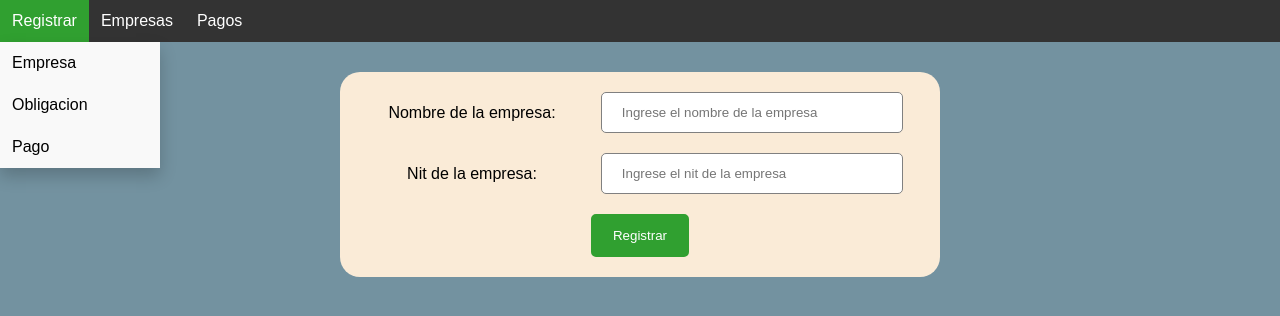
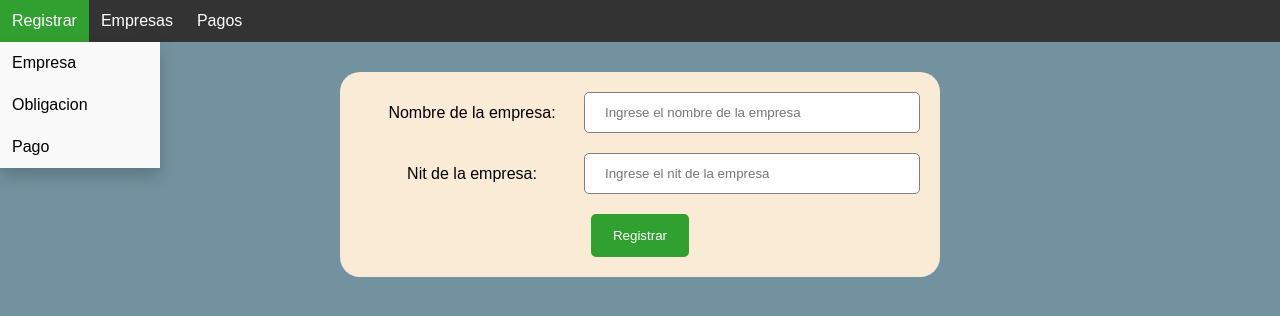
Before and after one commit to adrian-villamil/record-oblig-fe, a React (Create React App) app: page / in a window 1280 px wide. Shown: the top 316 px of the page. Built offline with nearby package versions, Linux system fonts and the light colour scheme.

Commit message:
Le agregué estilos a la etiqueta select y al input submit.

```diff
--- a/src/css/Formularios.css
+++ b/src/css/Formularios.css
@@ -37,8 +37,8 @@ form {
     background-color: rgba(128, 255, 0, 0);
 }
 
-.c2 input {
-    width: 90%;
+.c2 input, .c2 select {
+    width: 100%;
     padding: 12px 20px;
     border: 1px solid gray;
     border-radius: 5px;
@@ -72,7 +72,7 @@ form {
     color: black;
 }
 
-.f-fila:last-child input:active {
+.f-fila:last-child input[type='submit']:active {
     background-color: black;
     color: white;
 }
```
